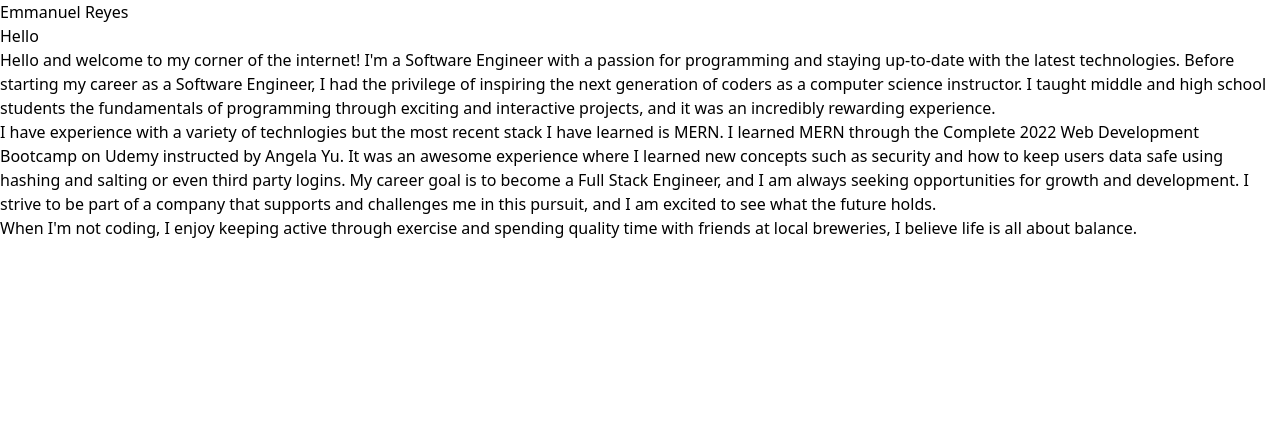
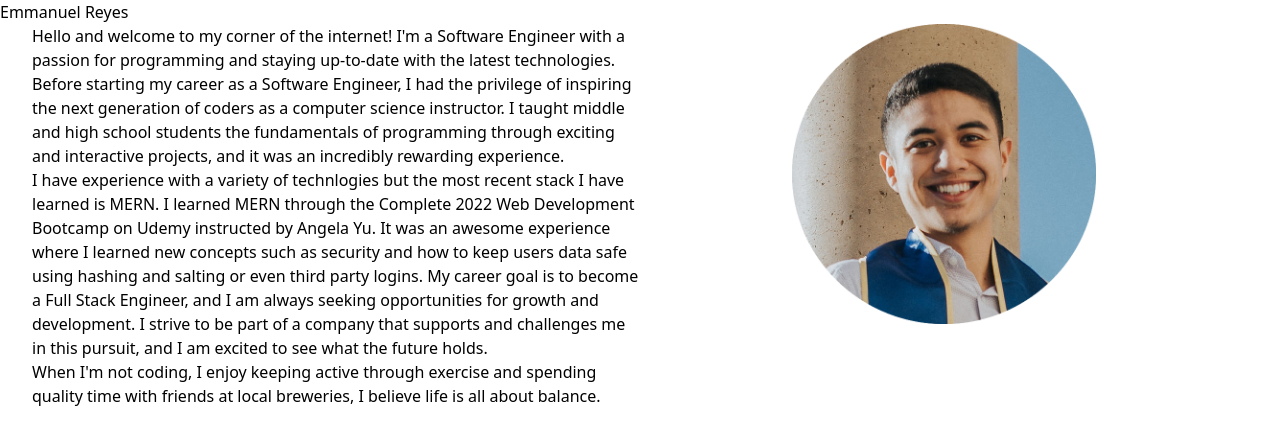
Before and after one commit to emmanuelreyes28/personal-webpage, a React (Create React App) app: page / in a window 1280 px wide. Shown: the top 444 px of the page. Built offline with nearby package versions, Linux system fonts and the light colour scheme.

Commit message:
Update intro

```diff
--- a/src/components/Intro.jsx
+++ b/src/components/Intro.jsx
@@ -1,10 +1,11 @@
 import React from "react";
+import image from "../images/emmanuel.png";
+import emmanuel from "../images/emmanuel copy.png";
 
 function Intro() {
   return (
-    <div>
-      <div>
-        <h1>Hello</h1>
+    <div className="container mx-auto px-8 flex">
+      <div className="w-1/2 h-full">
         <p>
           Hello and welcome to my corner of the internet! I'm a Software
           Engineer with a passion for programming and staying up-to-date with
@@ -31,6 +32,10 @@ function Intro() {
           is all about balance.
         </p>
       </div>
+      <div className="w-1/2 h-full flex justify-center">
+        {/* <img src={image} alt="Emmanuel portrait" className="h-80" /> */}
+        <img src={emmanuel} alt="Emmanuel portrait" className="w-1/2" />
+      </div>
     </div>
   );
 }
```
Also changed, not shown: src/images/emmanuel copy.png (added), src/images/emmanuel.png (added).
